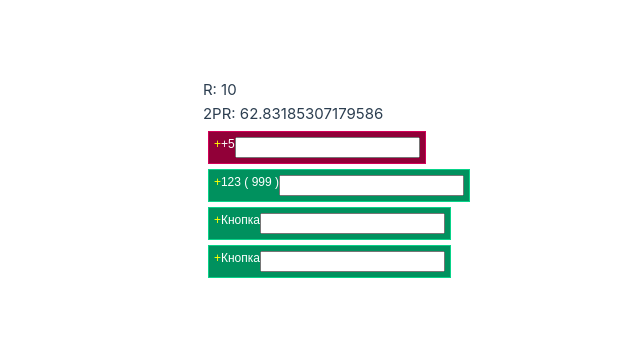
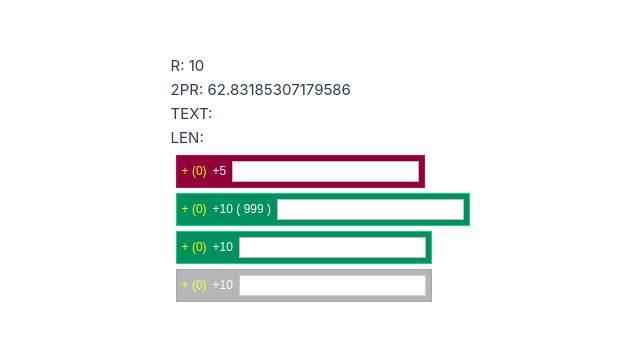
Before and after one commit to reznikovkg/vue-3-docker-compose, a Vue app in the folder vue/: page / in a window 1280 px wide. Shown: the part 220-560 px from the top of the page, without its empty margins (165-805 px from the left). Built offline with nearby package versions, Linux system fonts and the light colour scheme.

Commit message:
Error Handling

```diff
--- a/vue/src/components/pages/IndexPage.vue
+++ b/vue/src/components/pages/IndexPage.vue
@@ -6,18 +6,24 @@
     <div>
       2PR: {{ c2pr }}
     </div>
+    <div>
+      TEXT: {{ lastText }}
+    </div>
+    <div>
+      LEN: {{ lastLen }}
+    </div>
 
     <CustomButton :type="'red'" @click="() => addCount(5)">+5</CustomButton>
 
-    <CustomButton @click="() => addCount(10)" @len="(v) => check(v)">
-      123
+    <CustomButton @click="() => addCount(10)" @len="onLen" @text="onText">
+      +10
       <template #count>
         999
       </template>
     </CustomButton>
 
-    <CustomButton @click="() => addCount(10)">Кнопка</CustomButton>
-    <CustomButton @click="() => addCount(10)" />
+    <CustomButton @click="() => addCount(10)" @len="onLen" @text="onText">+10</CustomButton>
+    <CustomButton :type="'disabled'" @click="() => addCount(10)" @len="onLen" @text="onText">+10</CustomButton>
   </div>
 </template>
 
@@ -31,7 +37,9 @@ export default {
   },
   data () {
     return {
-      count: 10
+      count: 10,
+      lastLen: null,
+      lastText: ''
     }
   },
   computed: {
@@ -43,8 +51,11 @@ export default {
     addCount (v = 10) {
       this.count += v
     },
-    check (v) {
-      alert(v)
+    onLen (v) {
+      this.lastLen = v
+    },
+    onText (t) {
+      this.lastText = t
     }
   }
 }
--- a/vue/src/components/ui/CustomButton.vue
+++ b/vue/src/components/ui/CustomButton.vue
@@ -1,7 +1,7 @@
 <template>
-  <button class="c-button" :class="'c-button--' + type">
+  <button class="c-button" :class="'c-button--' + type" @click="onClick">
     <div class="c-button__icon">
-      + {{ text }}
+      + {{ text }} ({{ clicks }})
     </div>
     <slot>Кнопка</slot>
 
@@ -9,14 +9,24 @@
       (<slot name="count">0</slot>)
     </template>
 
-    <input v-model="text" type="text" @click.stop @input="() => check()">
+    <input
+      v-model="text"
+      class="c-button__input"
+      :class="{ 'c-button__input--error': text.length > 10 }"
+      type="text"
+      @click.stop
+      @input="onInput"
+    >
+
+    <span v-if="text" class="c-button__clear" @click.stop="clear">x</span>
+    <small v-if="text.length > 10" class="c-button__error">слишком длинно</small>
   </button>
 </template>
 
 <script>
 export default {
   name: 'CustomButton',
-  emits: ['len'],
+  emits: ['len', 'click', 'text'],
   props: {
     type: {
       default: 'default',
@@ -25,14 +35,29 @@ export default {
   },
   data () {
     return {
-      text: ''
+      text: '',
+      clicks: 0
     }
   },
   methods: {
-    check () {
+    onClick () {
+      if (this.type === 'disabled') {
+        return
+      }
+
+      this.clicks += 1
+      this.$emit('click')
+    },
+    onInput () {
+      this.$emit('text', this.text)
+
       if (this.text.length > 10) {
         this.$emit('len', this.text.length)
       }
+    },
+    clear () {
+      this.text = ''
+      this.$emit('text', this.text)
     }
   }
 }
@@ -47,14 +72,43 @@ export default {
   padding: 5px;
   margin: 5px;
   display: flex;
+  align-items: center;
+  gap: 6px;
 
   &--red {
     border: 1px solid #d30058;
     background: #910038;
   }
 
+  &--disabled {
+    border: 1px solid #888;
+    background: #9e9e9e;
+    cursor: not-allowed;
+    opacity: 0.75;
+  }
+
   &__icon {
     color: yellow;
   }
+
+  &__input {
+    border: 1px solid #bdbdbd;
+    padding: 2px 4px;
+  }
+
+  &__input--error {
+    border: 2px solid red;
+  }
+
+  &__clear {
+    cursor: pointer;
+    user-select: none;
+    font-weight: bold;
+  }
+
+  &__error {
+    color: #ffd5e2;
+    font-size: 10px;
+  }
 }
 </style>
```
